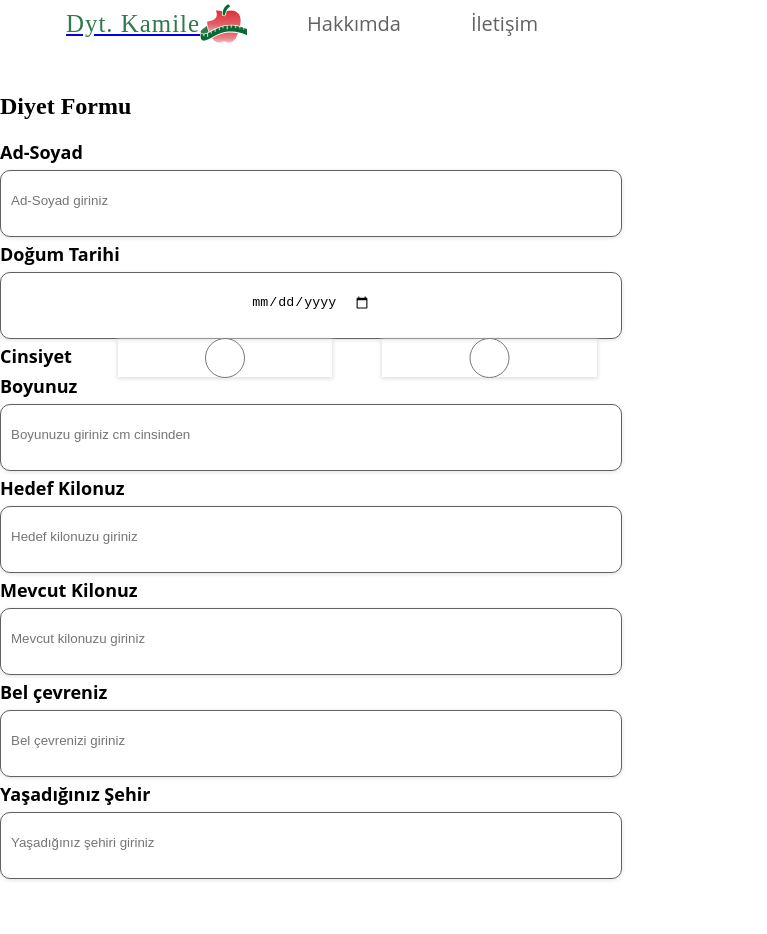
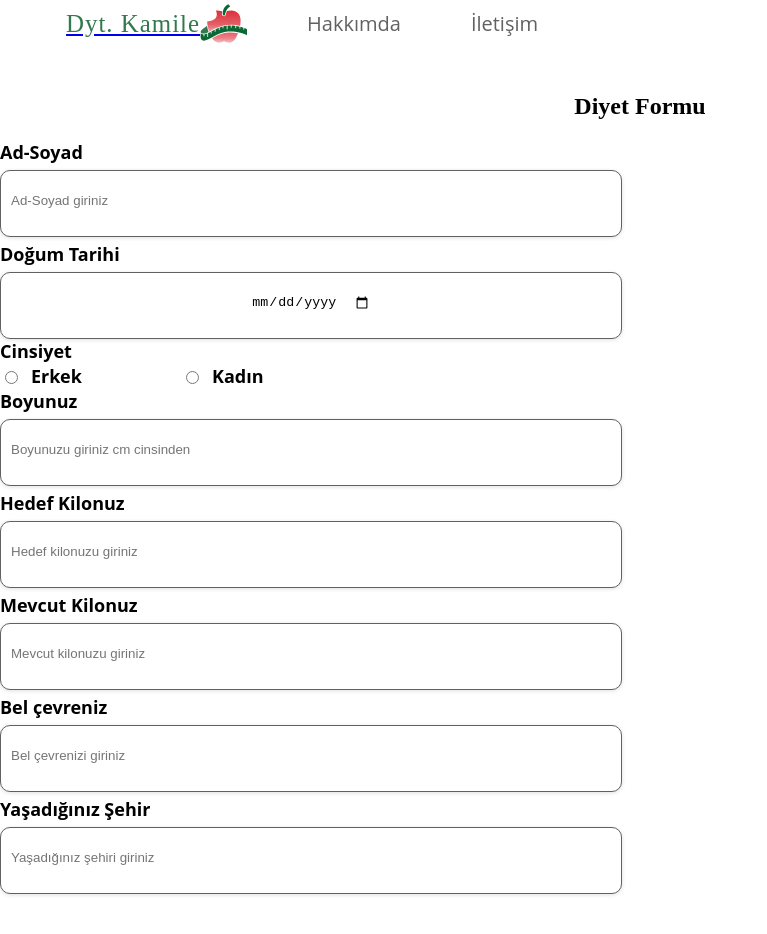
Before and after one commit to Mehmetcimen4/Dyt.-Kamile, a React (Vite) app in the folder Dyt-Kamile/: page /form in a window 1280 px wide. Shown: the top 934 px of the page, without its empty margins (0-767 px from the left). Built offline with nearby package versions, Linux system fonts and the light colour scheme.

Commit message:
form css düzenlendi
Furkan Damar

```diff
--- a/Dyt-Kamile/src/App.css
+++ b/Dyt-Kamile/src/App.css
@@ -426,21 +426,22 @@ font-style: normal;
 font-weight: 400;
 line-height: normal;
 letter-spacing: 1.371px;
-width: 350px;
+width: 290px;
 height: 67px;
 top: -10.12px;
-left: 15.34px;
+/* left: 15.34px; */
 /* line-height: 55.56px; */
 padding-bottom: 10%;
 padding-top: 5%;
 display: flex;
 justify-content: flex-end;
 align-items: center;
+
 }
 
 .footer .footer-link{
   display: flex;
-width: 1185px;
+width: 1005px;
 height: 27px;
 padding-left: 0px;
 justify-content: space-between;
@@ -449,7 +450,12 @@ flex-shrink: 0;
 padding-bottom: 10%;
 font-size: 20px;
 font-family: Open Sans;
+color: #000;
+
+
 }
+
+
 
 .footer .footer-bar{
 width: 1240px;
@@ -495,32 +501,18 @@ line-height: 24px; /* 120% */
 
 }
 
-.formtype1 {
-  display: flex;
-width: 632px;
-flex-direction: column;
-align-items: flex-start;
-gap: 5px;
-}
 
-.formtype2{
-  display: flex;
-  width: 601px;
-  height: 25px;
-  align-items: center;
-  gap: 40px;
-}
-
-label{
+/* label{
   color: #000;
 font-family: Open Sans;
 font-size: 18px;
 font-style: normal;
 font-weight: 700;
-line-height: 25px; /* 138.889% */
-}
+line-height: 25px;
+} */
+/* 138.889% */
 
-input{
+/* input{
   display: flex;
 width: 600px;
 height: 40px;
@@ -533,44 +525,4 @@ border-radius: 10px;
 border: 1px solid var(--black-black-600, #616161);
 background: var(--black-white, #FFF);
 box-shadow: 0px 1px 4px 0px #E0E0E0;
-}
-
-.formtype1 {
-  display: flex;
-width: 632px;
-flex-direction: column;
-align-items: flex-start;
-gap: 5px;
-}
-
-.formtype2{
-  display: flex;
-  width: 601px;
-  height: 25px;
-  align-items: center;
-  gap: 40px;
-}
-
-label{
-  color: #000;
-font-family: Open Sans;
-font-size: 18px;
-font-style: normal;
-font-weight: 700;
-line-height: 25px; /* 138.889% */
-}
-
-input{
-  display: flex;
-width: 600px;
-height: 40px;
-padding: 10px 10px 15px 10px;
-flex-direction: column;
-justify-content: center;
-align-items: center;
-gap: 10px;
-border-radius: 10px;
-border: 1px solid var(--black-black-600, #616161);
-background: var(--black-white, #FFF);
-box-shadow: 0px 1px 4px 0px #E0E0E0;
-}
+} */
--- a/Dyt-Kamile/src/App.jsx
+++ b/Dyt-Kamile/src/App.jsx
@@ -4,6 +4,7 @@ import { Navbar } from './total/Navbar'
 import {Footer} from './total/Footer'
 import {Form} from './components/Form'
 import './App.css'
+import './Form.css'
 import {About} from './Login/About'
 import {Contact} from './Login/Contact'
 function App() {
--- /dev/null
+++ b/Dyt-Kamile/src/Form.css
@@ -0,0 +1,54 @@
+.formtype1 {
+    display: flex;
+  width: 632px;
+  flex-direction: column;
+  align-items: flex-start;
+  gap: 5px;
+  }
+
+  .formtype2{
+    display: flex;
+    flex-direction: row;
+    align-items: flex-start;
+    gap: 95px;
+  }
+
+
+.formtype2 .radio1{
+    display: flex;
+    flex-direction: row;
+    width: 86px;
+    height: 25px;
+    align-items: center;
+    gap: 10px;
+  }
+
+
+
+  .formtype1 input{
+    display: flex;
+  width: 600px;
+  height: 40px;
+  padding: 10px 10px 15px 10px;
+  flex-direction: column;
+  justify-content: center;
+  align-items: center;
+  gap: 10px;
+  border-radius: 10px;
+  border: 1px solid var(--black-black-600, #616161);
+  background: var(--black-white, #FFF);
+  box-shadow: 0px 1px 4px 0px #E0E0E0;
+  }
+
+  label{
+    color: #000;
+  font-family: Open Sans;
+  font-size: 18px;
+  font-style: normal;
+  font-weight: 700;
+  line-height: 25px; /* 138.889% */
+  }
+
+  h2{
+    text-align: center;
+  }
--- a/Dyt-Kamile/src/components/Form.jsx
+++ b/Dyt-Kamile/src/components/Form.jsx
@@ -1,22 +1,33 @@
 import React from 'react'
+// import '../Form.css'
 
 export const Form = () => {
   return (
     <div>
         <h2>Diyet Formu</h2>
-    <form className='formtype1'>
+    <form>
+        <div className='formtype1'>
             <label>Ad-Soyad</label>
             <input  type="text" placeholder='Ad-Soyad giriniz' />
 
             <label>Doğum Tarihi</label>
             <input  type="date" placeholder='Doğum tarihinizi giriniz' />
-
-        <div className='formtype2'>
-            <label>Cinsiyet</label>
-            <input type="radio" name="Erkek" placeholder='Erkek'/>
-            <input type="radio" name="Kadın" placeholder='Kadın'/>
         </div>
 
+        <label>Cinsiyet</label>
+        <div className='formtype2'>
+
+            <div className='radio1'>
+              <input type="radio" name="Erkek" placeholder='Erkek'/>
+              <label>Erkek</label>
+            </div>
+            <div className='radio1'>
+              <input type="radio" name="Kadın" placeholder='Kadın'/>
+              <label>Kadın</label>
+            </div>
+          </div>
+
+        <div className='formtype1'>
             <label>Boyunuz</label>
             <input  type="text" placeholder='Boyunuzu giriniz cm cinsinden' />
 
@@ -31,6 +42,9 @@ export const Form = () => {
 
             <label>Yaşadığınız Şehir</label>
             <input  type="text" placeholder='Yaşadığınız şehiri giriniz' />
+        </div>
+
+
 
 
 
```
Lines whose indentation alone changed are shown as unchanged.
